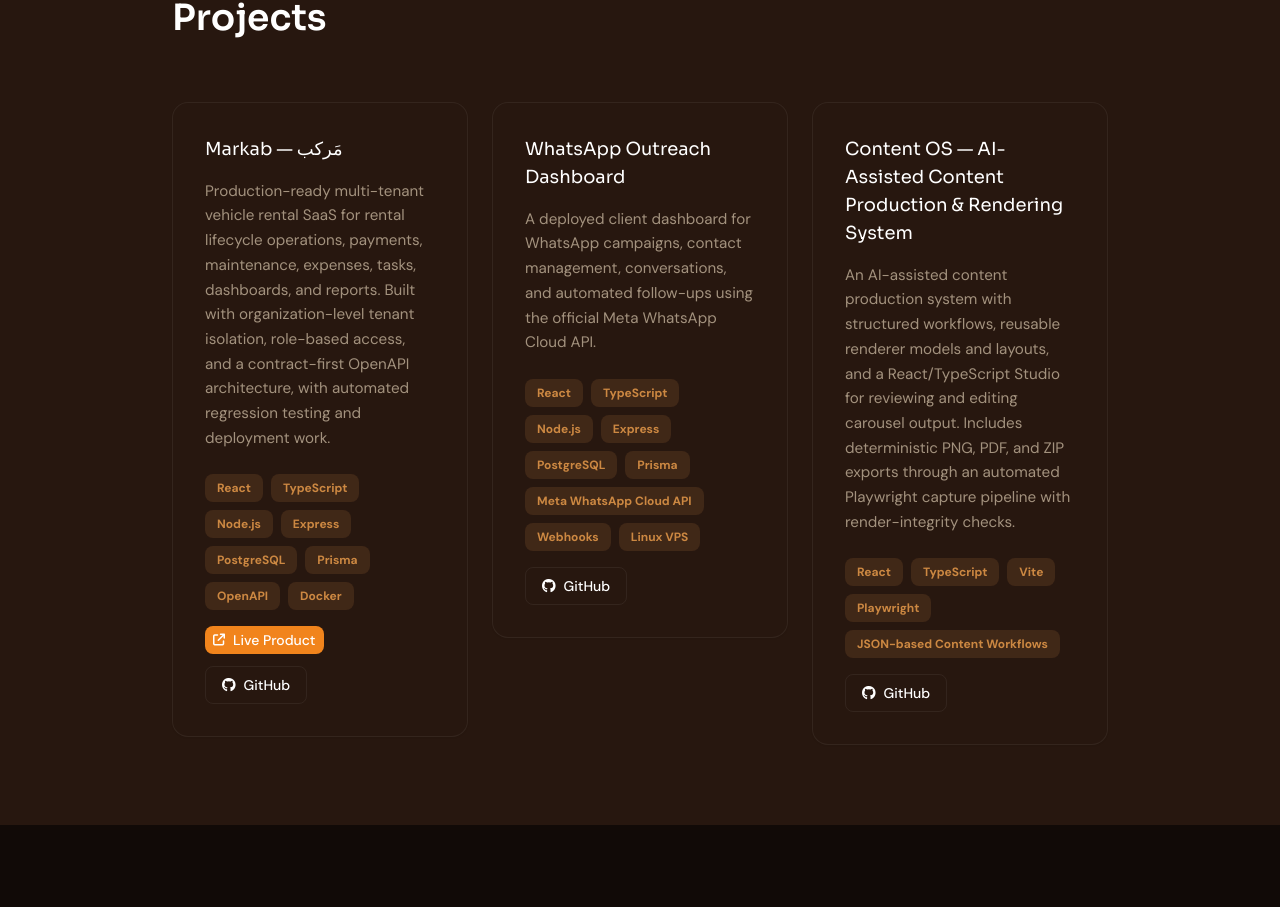
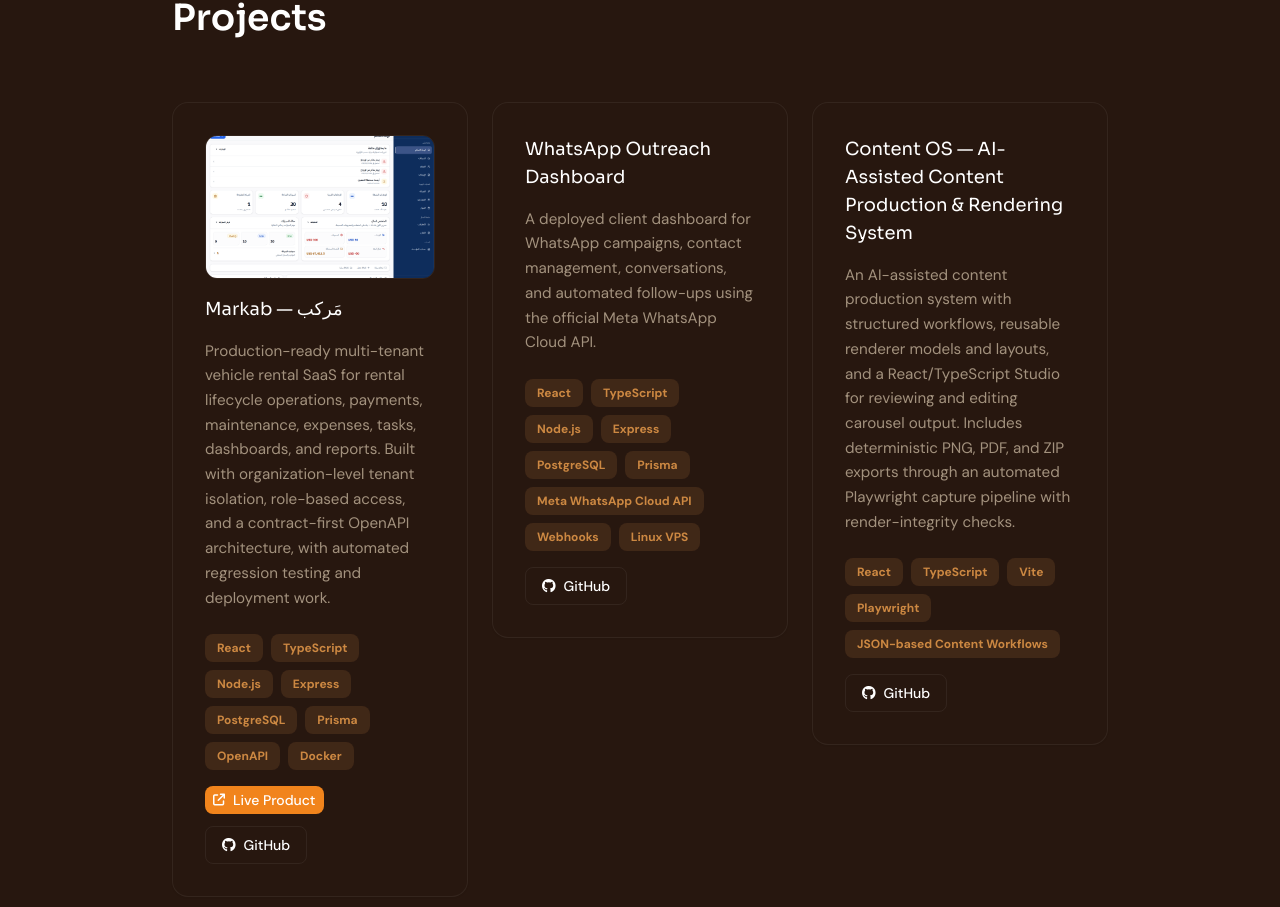
Before and after one commit to ahdevworker03/Abdallah-Hassoun-Portfolio, a React (Vite) app: page / in a window 1280 px wide. Shown: the part 1939-2846 px from the top of the page. Built offline with nearby package versions, Linux system fonts and the light colour scheme.

Commit message:
feat: add Markab dashboard screenshot preview

```diff
--- a/src/components/ui/ProjectCard.tsx
+++ b/src/components/ui/ProjectCard.tsx
@@ -5,11 +5,36 @@
 }
 
 function ProjectCard({ project }: ProjectCardProps) {
+  const projectImage = project.image ? (
+    <img
+      src={project.image}
+      alt={project.imageAlt ?? ""}
+      className="h-full w-full object-cover"
+      loading="lazy"
+    />
+  ) : null
+
   return (
     <article className="group relative flex self-start flex-col overflow-hidden rounded-2xl border border-border bg-surface p-8 shadow-sm transition-all duration-300 ease-smooth hover:-translate-y-2 hover:border-primary-soft hover:shadow-glow">
       <div className="pointer-events-none absolute inset-0 bg-gradient-to-t from-primary-soft/30 via-transparent to-transparent opacity-0 transition-opacity duration-500 group-hover:opacity-100" />
 
       <div className="relative z-10 flex flex-col gap-4">
+        {project.image && (
+          <div className="aspect-[16/10] overflow-hidden rounded-xl border border-border">
+            {project.liveUrl ? (
+              <a
+                href={project.liveUrl}
+                target="_blank"
+                rel="noopener noreferrer"
+                className="block h-full focus-visible:ring-2 focus-visible:ring-inset focus-visible:ring-primary"
+              >
+                {projectImage}
+              </a>
+            ) : (
+              projectImage
+            )}
+          </div>
+        )}
         <h3 className="m-0 font-heading text-lg font-medium text-text-primary">{project.title}</h3>
 
         <p className="text-[0.95rem] leading-relaxed text-text-secondary">{project.description}</p>
--- a/src/data/projects.ts
+++ b/src/data/projects.ts
@@ -3,6 +3,8 @@
   description: string
   tech: string[]
   githubUrl: string
+  image?: string
+  imageAlt?: string
   liveUrl?: string
   featured?: boolean
 }
@@ -13,6 +15,8 @@
       "Production-ready multi-tenant vehicle rental SaaS for rental lifecycle operations, payments, maintenance, expenses, tasks, dashboards, and reports. Built with organization-level tenant isolation, role-based access, and a contract-first OpenAPI architecture, with automated regression testing and deployment work.",
     tech: ["React", "TypeScript", "Node.js", "Express", "PostgreSQL", "Prisma", "OpenAPI", "Docker"],
     githubUrl: "https://github.com/ahdevworker03/markab",
+    image: "/images/markab-dashboard.png",
+    imageAlt: "Markab vehicle rental management dashboard",
     liveUrl: "https://markab-lb.com",
     featured: true,
   },
```
Also changed, not shown: public/images/markab-dashboard.png (added).
